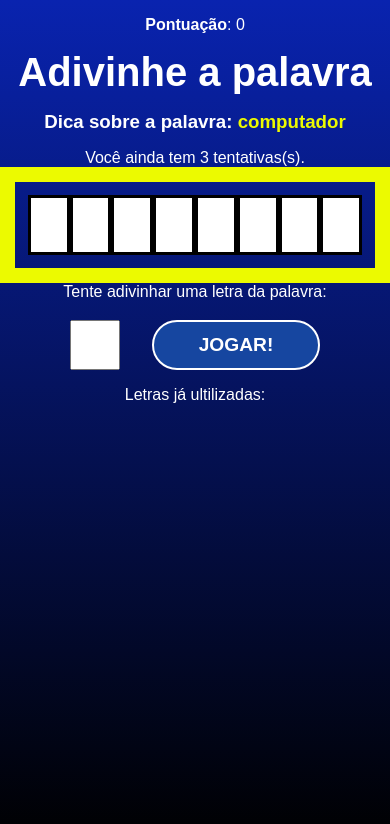
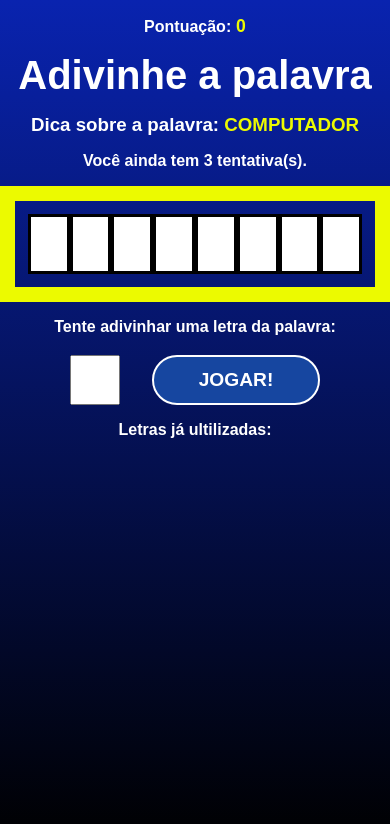
Before and after one commit to Israelkilday/Secret-Word, a React (Vite) app: page / in a window 390 px wide. Shown: the top 824 px of the page. Built offline with nearby package versions, Linux system fonts and the light colour scheme.

Commit message:
styling responsive css

```diff
--- a/src/components/Game.css
+++ b/src/components/Game.css
@@ -1,9 +1,12 @@
 .points {
     margin-top: 1rem;
+    font-weight: bold;
 }
 
 .points span {
+    color:#ecfa00;
     font-weight: bold;
+    font-size: 1.1rem;
 }
 
 .game h1 {
@@ -13,11 +16,11 @@
 
 .tip {
     margin: 1rem 0;
-
 }
 
 .tip span {
     color: #ecfa00;
+    text-transform: uppercase;
 }
 
 .wordContainer {
@@ -58,15 +61,25 @@ padding: 0.8rem;
     margin-right: 1em;
 }
 
+.wrongLetterContainer span {
+    color: #ecfa00;
+    font-weight: bold;
+    text-transform:uppercase;
+}
+
 @media(max-width: 768px) {
     .game {
         overflow: hidden;
     }
 
+    p {
+        font-weight: bold;
+    }
+
     .wordContainer {
         width: 100%;
         justify-content: center;
-        margin: 0 auto;
+        margin: 1rem auto;
     }
 
     .letter, .blankSquare {
@@ -74,4 +87,8 @@ padding: 0.8rem;
         height: 60px;
         width: 60px;
     }
+
+    .wrongLetterContainer p {
+        margin-bottom: 1rem;
+    }
 }
--- a/src/components/Game.jsx
+++ b/src/components/Game.jsx
@@ -26,23 +26,24 @@ const Game = ({
   return (
     <div className="game">
       <p className="points">
-        <span>Pontuação</span>: { score }
+        Pontuação:
+        <span> {score}</span>
       </p>
       <h1>Adivinhe a palavra </h1>
       <h3 className="tip">
-        Dica sobre a palavra: <span>{ pickedCategory }</span>
+        Dica sobre a palavra: <span>{pickedCategory}</span>
       </h3>
-      <p>Você ainda tem { guesses } tentativas(s).</p>
+      <p>Você ainda tem {guesses} tentativa(s).</p>
       <div className="wordContainer">
         {letters.map((letter, i) => (
           guessedLetters.includes(letter) ? (
             <span key={i} className="letter">
-              { letter }
+              {letter}
             </span>
           ) : (
             <span key={i} className="blankSquare"></span>
           )
-         ))}
+        ))}
       </div>
       <div className="letterContainer">
         <p>Tente adivinhar uma letra da palavra:</p>
@@ -53,16 +54,16 @@ const Game = ({
             maxLength={1}
             required
             onChange={(e) => setLetter(e.target.value)}
-            value={ letter }
-            ref={ letterInputRef }
-         />
+            value={letter}
+            ref={letterInputRef}
+          />
           <button>Jogar!</button>
         </form>
       </div>
       <div className="wrongLetterContainer">
         <p>Letras já ultilizadas:</p>
-        { wrongLetters.map((letter, i) => (
-          <span key={i}>{ letter }, </span>
+        {wrongLetters.map((letter, i) => (
+          <span key={i}>{letter}, </span>
         ))}
       </div>
     </div>
--- a/src/components/StartScreen.css
+++ b/src/components/StartScreen.css
@@ -7,3 +7,9 @@
     color: #ecfa00;
     margin-bottom: 2em;
 }
+
+@media(max-width: 768px) {
+    .start p {
+        font-weight: bold;
+    }
+}
```
Also changed, not shown: src/components/GameOver.css (line endings or trailing spaces), src/components/StartScreen.jsx (line endings or trailing spaces).
